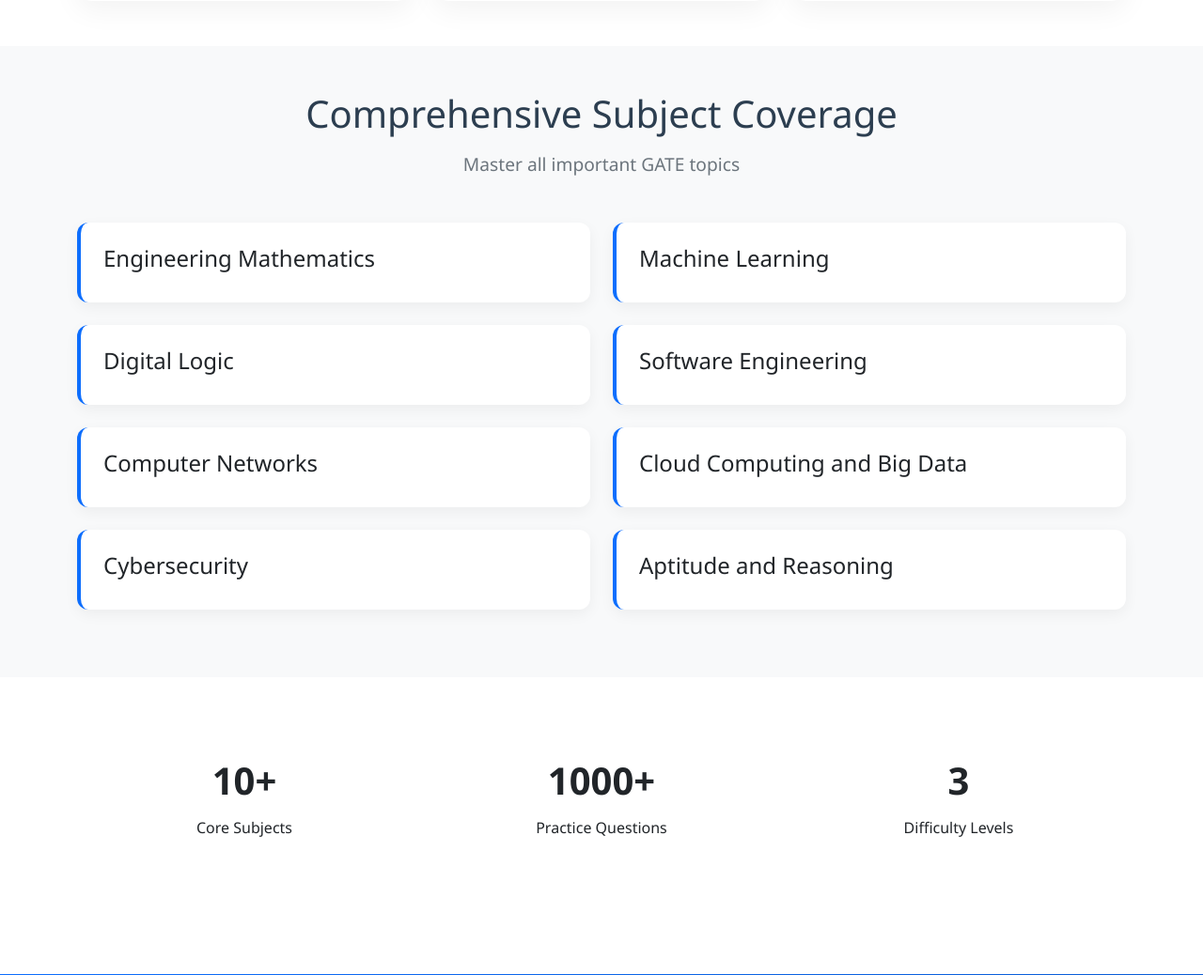
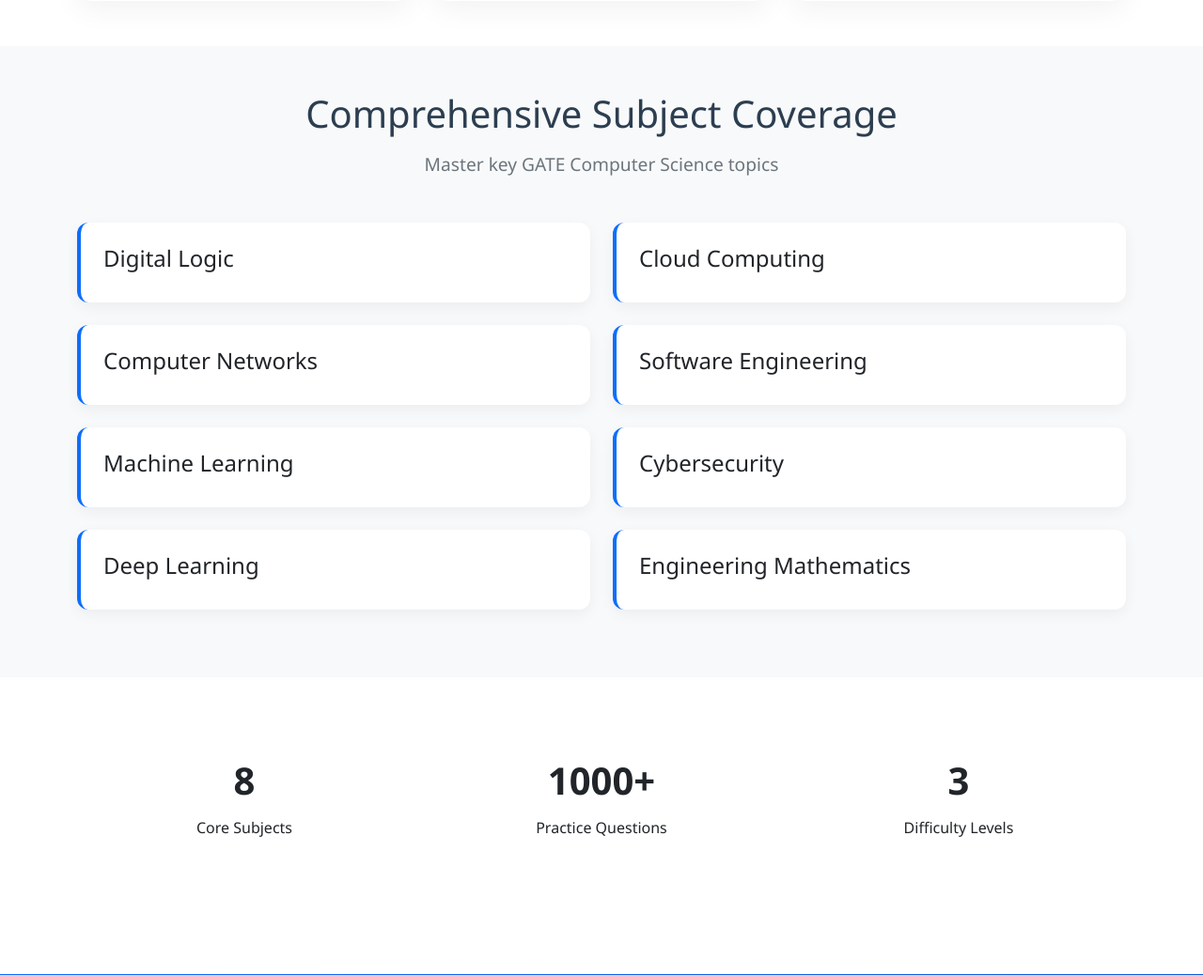
Before and after one commit to hxbeeb11/gate-ai, a Flask app: page / in a window 1280 px wide. Shown: the part 993-2031 px from the top of the page at 94% size. Run offline with Flask 3, Linux system fonts and the light colour scheme; parts of the project's set-up code (start-up, migrations or seed data) failed here and were passed over.

Commit message:
Update subject list in landing page to reflect current topics

```diff
--- a/templates/landing.html
+++ b/templates/landing.html
@@ -215,13 +215,10 @@
         <div class="container">
             <div class="section-title">
                 <h2>Comprehensive Subject Coverage</h2>
-                <p>Master all important GATE topics</p>
+                <p>Master key GATE Computer Science topics</p>
             </div>
             <div class="row">
                 <div class="col-md-6">
-                    <div class="subject-card">
-                        <h4>Engineering Mathematics</h4>
-                    </div>
                     <div class="subject-card">
                         <h4>Digital Logic</h4>
                     </div>
@@ -229,21 +226,24 @@
                         <h4>Computer Networks</h4>
                     </div>
                     <div class="subject-card">
-                        <h4>Cybersecurity</h4>
+                        <h4>Machine Learning</h4>
+                    </div>
+                    <div class="subject-card">
+                        <h4>Deep Learning</h4>
                     </div>
                 </div>
                 <div class="col-md-6">
                     <div class="subject-card">
-                        <h4>Machine Learning</h4>
+                        <h4>Cloud Computing</h4>
                     </div>
                     <div class="subject-card">
                         <h4>Software Engineering</h4>
                     </div>
                     <div class="subject-card">
-                        <h4>Cloud Computing and Big Data</h4>
+                        <h4>Cybersecurity</h4>
                     </div>
                     <div class="subject-card">
-                        <h4>Aptitude and Reasoning</h4>
+                        <h4>Engineering Mathematics</h4>
                     </div>
                 </div>
             </div>
@@ -256,7 +256,7 @@
             <div class="row g-4">
                 <div class="col-md-4">
                     <div class="stats-card">
-                        <div class="stats-number">10+</div>
+                        <div class="stats-number">8</div>
                         <div class="stats-label">Core Subjects</div>
                     </div>
                 </div>
```
